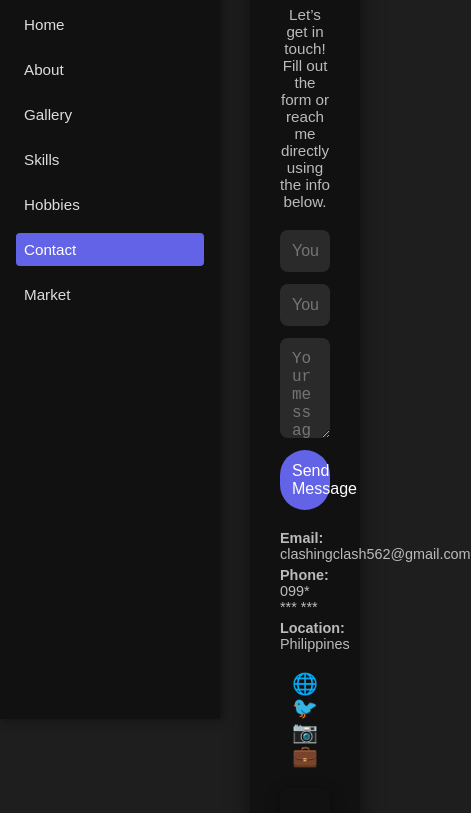
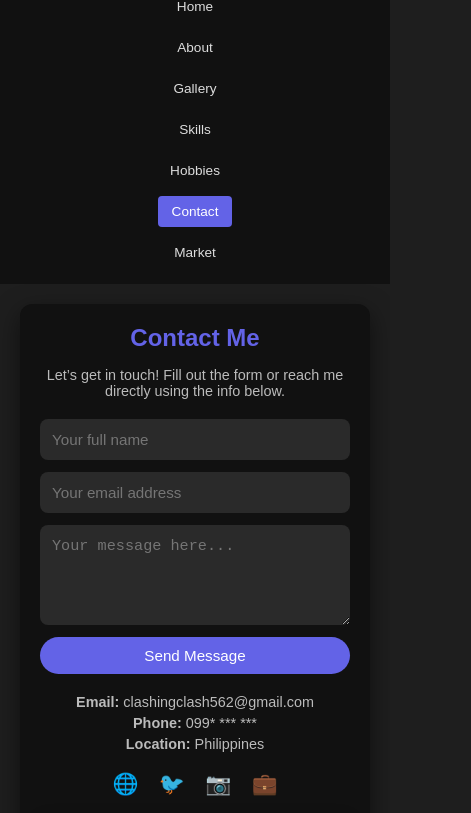
Before and after one commit to Mr-Anonymous11/MULTIPLE_WEB, a plain HTML site: page contact.html in a window 390 px wide. Shown: the part 125-938 px from the top of the page, 471 px wide, since content can reach past the window. Drawn offline with Linux system fonts and the light colour scheme; grey boxes are pictures that could not be loaded.

Commit message:
Update contact.html

```diff
--- a/contact.html
+++ b/contact.html
@@ -114,6 +114,130 @@
       transition: background 0.3s;
     }
     .download-btn:hover { background: #7070e2; }
+
+
+    /* ======================= */
+/* 📱 Responsive Styling 📱 */
+/* ======================= */
+
+@media (max-width: 768px) {
+  body {
+    flex-direction: column;
+  }
+
+  .sidebar {
+    position: relative;
+    width: 100%;
+    height: auto;
+    padding: 1rem;
+    box-shadow: none;
+    display: flex;
+    flex-direction: column;
+    align-items: center;
+    text-align: center;
+  }
+
+  .logo-text,
+  .logo-image {
+    margin-bottom: 12px;
+  }
+
+  .sidebar ul {
+    display: flex;
+    flex-wrap: wrap;
+    justify-content: center;
+    gap: 10px;
+    padding: 0;
+  }
+
+  .sidebar ul li {
+    margin: 0;
+  }
+
+  .sidebar ul li a {
+    padding: 8px 12px;
+    font-size: 0.9rem;
+  }
+
+  .main-content {
+    margin-left: 0;
+    width: 100%;
+    padding: 20px;
+    justify-content: center;
+    align-items: center;
+  }
+
+  .contact-box {
+    padding: 20px;
+    width: 100%;
+    max-width: 100%;
+    box-sizing: border-box;
+  }
+
+  input, textarea {
+    font-size: 0.95rem;
+  }
+
+  .btn {
+    font-size: 0.95rem;
+    padding: 10px;
+  }
+
+  .contact-info {
+    font-size: 0.9rem;
+    text-align: center;
+  }
+
+  .social-links {
+    margin-top: 10px;
+  }
+
+  .map iframe {
+    width: 100%;
+    height: 200px;
+  }
+
+  .faq h3 {
+    font-size: 1.2rem;
+  }
+
+  .faq-item {
+    font-size: 0.95rem;
+  }
+
+  .download-btn {
+    padding: 10px 16px;
+    font-size: 0.9rem;
+    border-radius: 20px;
+  }
+}
+
+@media (max-width: 480px) {
+  .logo-text {
+    font-size: 1.3rem;
+  }
+
+  .sidebar ul {
+    flex-direction: column;
+  }
+
+  .sidebar ul li a {
+    font-size: 0.85rem;
+  }
+
+  .contact-box h2 {
+    font-size: 1.5rem;
+  }
+
+  .intro {
+    font-size: 0.9rem;
+  }
+
+  .btn {
+    width: 100%;
+  }
+}
+
   </style>
 </head>
 <body>
```
